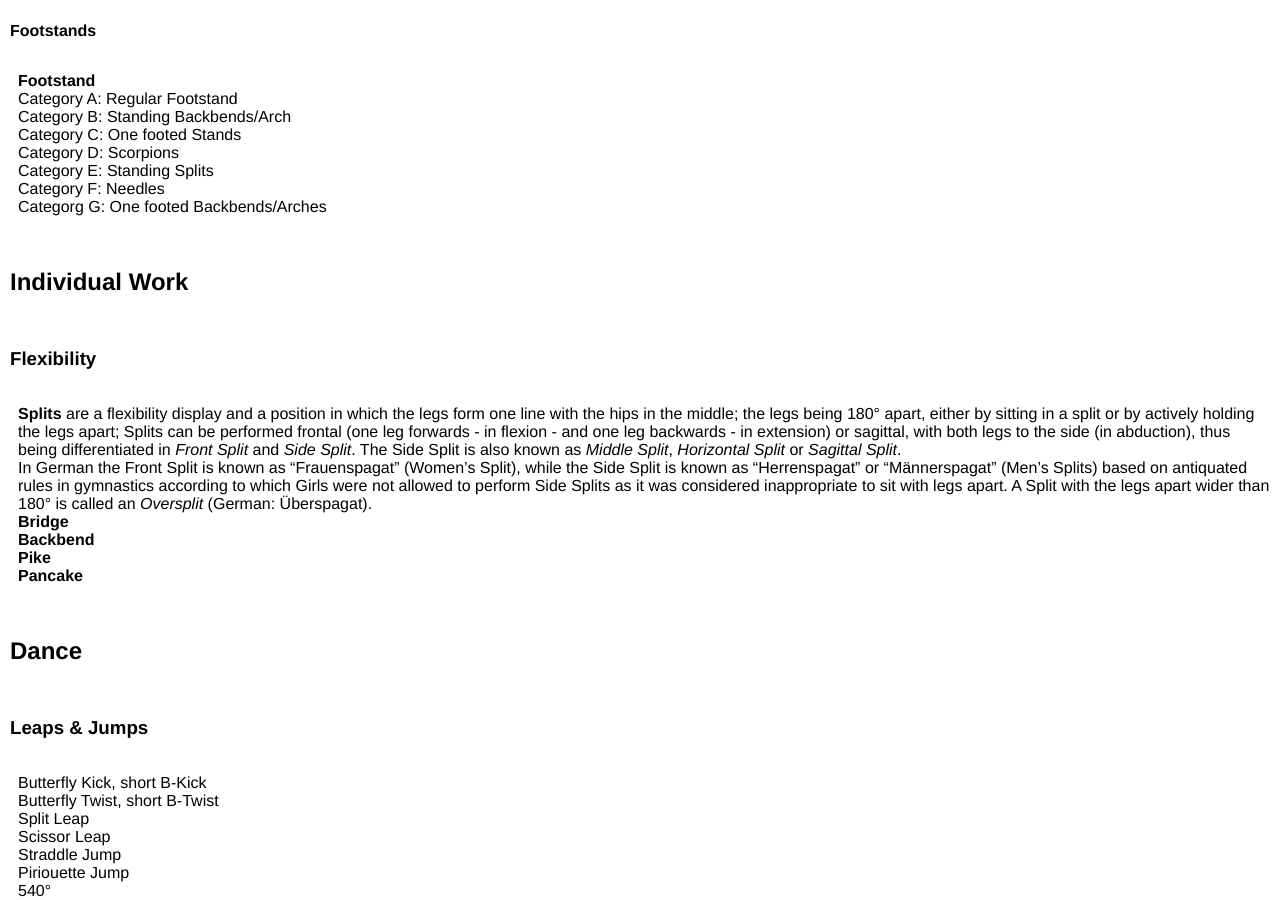
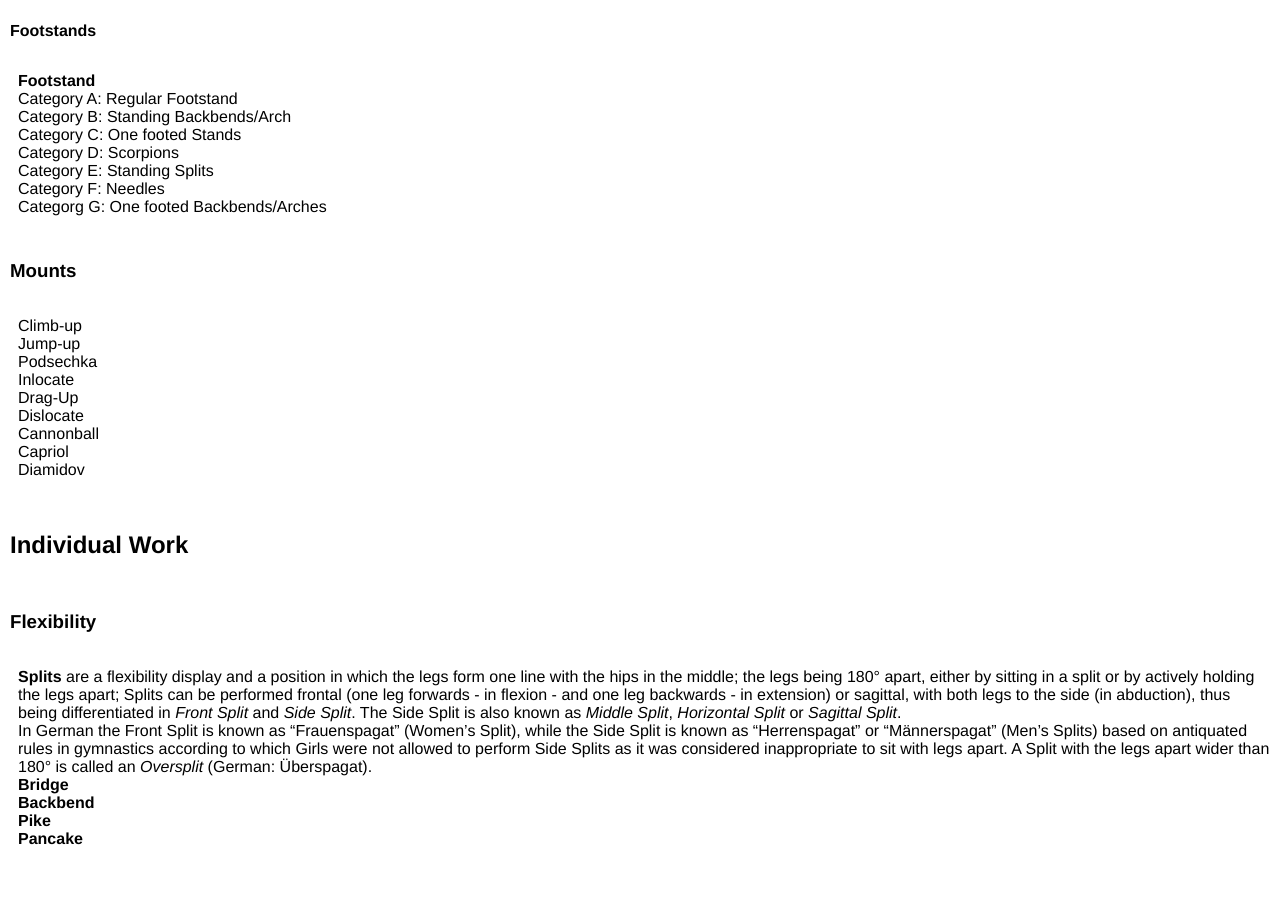
Before and after one commit to floshin/acrolib, a Jekyll site: the page built from glossary.md, in a window 1280 px wide and 900 px high, scrolled down 3070 px. Built offline with Jekyll 4.4.1, drawn with Linux system fonts in a browser that asks for light colours; our own code applies the rules of GitHub Pages for plain Markdown files.

Commit message:
Update glossary.md

```diff
--- a/glossary.md
+++ b/glossary.md
@@ -131,6 +131,21 @@ We divide the Acrobatic terms into the following categories according to the cat
 * Categorg G: One footed Backbends/Arches
 
 
+### Mounts
+
+* Climb-up
+* Jump-up
+* Podsechka
+* Inlocate
+* Drag-Up
+* Dislocate
+* Cannonball
+* Capriol
+* Diamidov
+*
+
+
+
 ## Individual Work
 
 ### Flexibility
```
